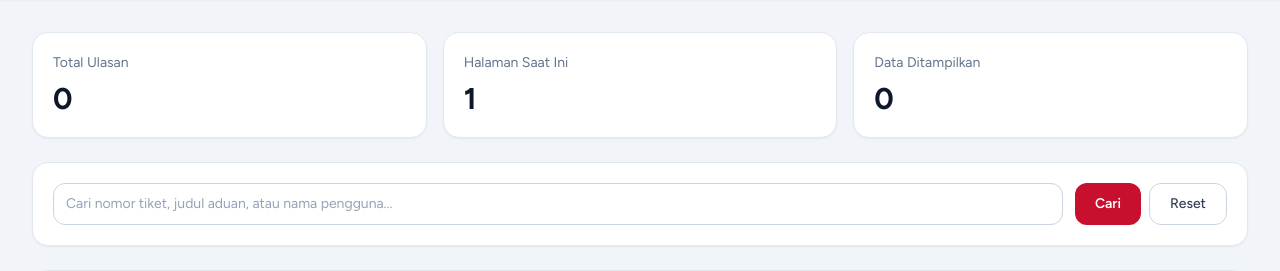
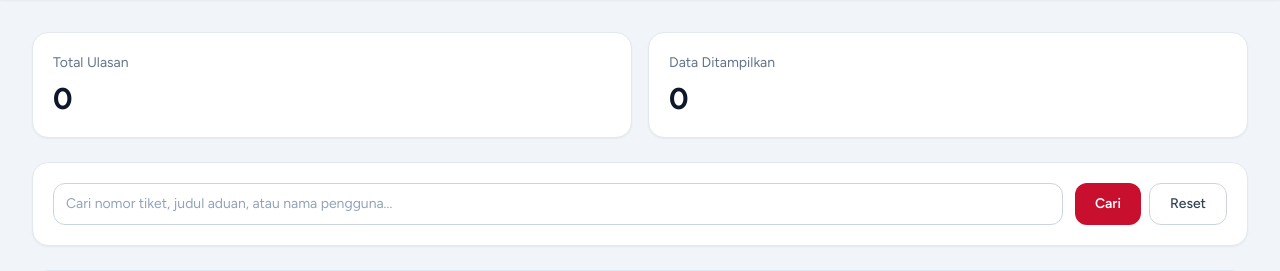
Before and after one commit to adinikolas/trans-aduan, a Laravel app: page /ulasan-pengguna in a window 1280 px wide. Shown: the part 163-434 px from the top of the page. Run offline with Laravel 12, Linux system fonts and the light colour scheme; a user stored in the database is signed in; data comes from the database, SQL or seed files in the repository; data that the repository does not hold is empty; style sheets or scripts are compiled from the project's sources.

Commit message:
minor changes

```diff
--- a/resources/views/categories/create.blade.php
+++ b/resources/views/categories/create.blade.php
@@ -19,7 +19,7 @@
 
     <div class="py-8">
         <div class="mx-auto max-w-4xl px-4 sm:px-6 lg:px-8">
-            <div class="rounded-2xl border border-gray-200 bg-white p-6 shadow-sm dark:border-gray-700 dark:bg-gray-800 sm:p-8">
+            <div class="rounded-2xl border border-gray-200 bg-white px-6 pt-3 pb-8 shadow-sm dark:border-gray-700 dark:bg-gray-800 sm:px-8 sm:pt-3 sm:pb-8">
 
                 @if ($errors->any())
                     <div class="mb-6 rounded-lg border border-red-200 bg-red-50 p-4 text-sm text-red-700">
@@ -92,6 +92,7 @@
                             Simpan Kategori
                         </button>
                     </div>
+                    <div class="h-3"></div>
                 </form>
 
             </div>
--- a/resources/views/complaints/feedback_index.blade.php
+++ b/resources/views/complaints/feedback_index.blade.php
@@ -21,22 +21,13 @@
             @endif
 
             {{-- RINGKASAN --}}
-            <div class="grid grid-cols-1 gap-4 sm:grid-cols-3">
+            <div class="grid grid-cols-1 gap-4 sm:grid-cols-2">
                 <div class="rounded-2xl border border-slate-200 bg-white p-5 shadow-sm dark:border-slate-800 dark:bg-slate-900">
                     <p class="text-sm text-slate-500 dark:text-slate-400">
                         Total Ulasan
                     </p>
                     <p class="mt-2 text-3xl font-bold text-slate-900 dark:text-white">
                         {{ $complaints->total() }}
-                    </p>
-                </div>
-
-                <div class="rounded-2xl border border-slate-200 bg-white p-5 shadow-sm dark:border-slate-800 dark:bg-slate-900">
-                    <p class="text-sm text-slate-500 dark:text-slate-400">
-                        Halaman Saat Ini
-                    </p>
-                    <p class="mt-2 text-3xl font-bold text-slate-900 dark:text-white">
-                        {{ $complaints->currentPage() }}
                     </p>
                 </div>
 
--- a/resources/views/news/create.blade.php
+++ b/resources/views/news/create.blade.php
@@ -27,7 +27,7 @@
 
     <div class="py-8">
         <div class="mx-auto max-w-4xl px-4 sm:px-6 lg:px-8">
-            <div class="rounded-2xl border border-gray-200 bg-white p-6 shadow-sm dark:border-gray-700 dark:bg-gray-800 sm:p-8">
+            <div class="rounded-2xl border border-gray-200 bg-white px-6 pt-3 pb-8 shadow-sm dark:border-gray-700 dark:bg-gray-800 sm:px-8 sm:pt-3 sm:pb-8">
 
                 @if ($errors->any())
                     <div class="mb-6 rounded-lg border border-red-200 bg-red-50 p-4 text-sm text-red-700">
@@ -113,6 +113,7 @@
                             Simpan Berita
                         </button>
                     </div>
+                    <div class="h-3"></div>
                 </form>
             </div>
         </div>
```
